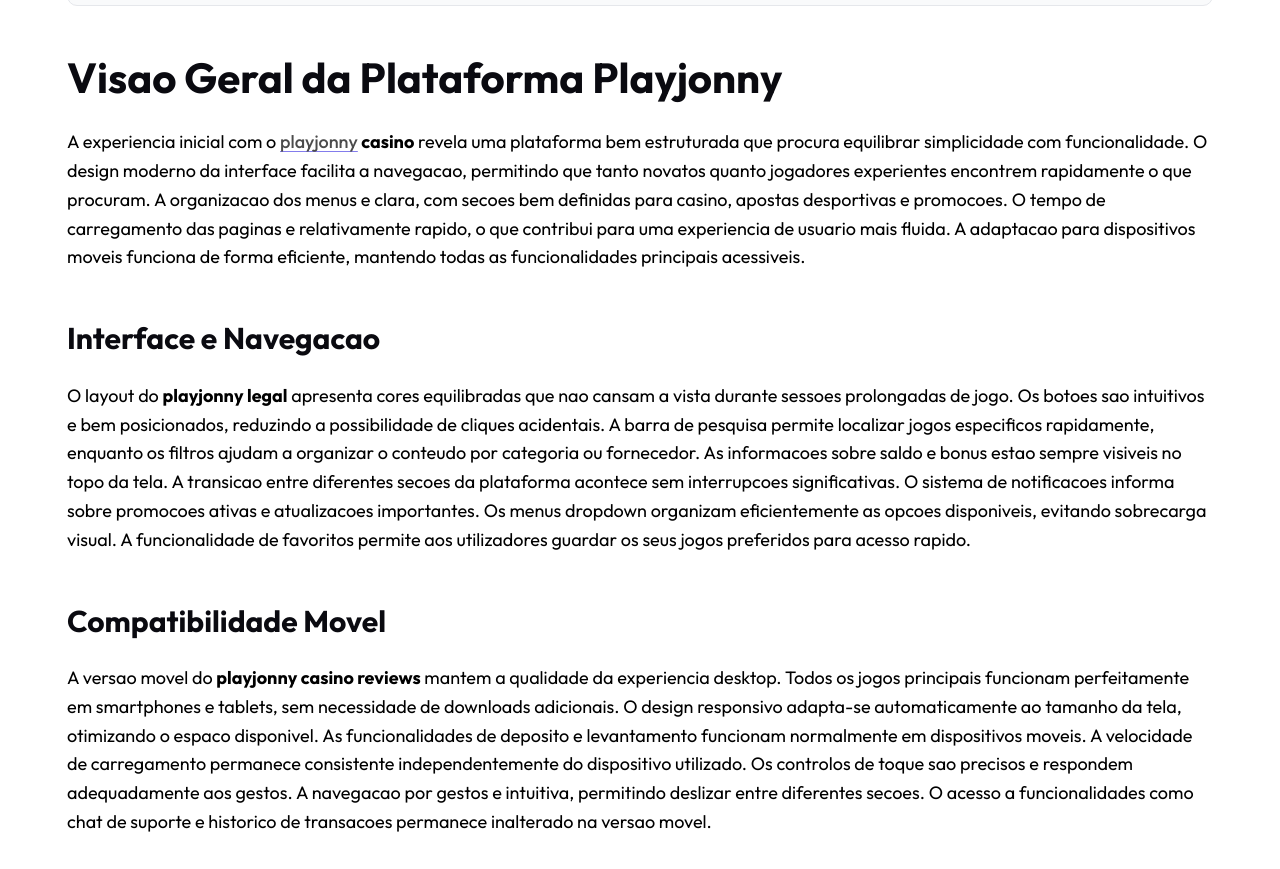
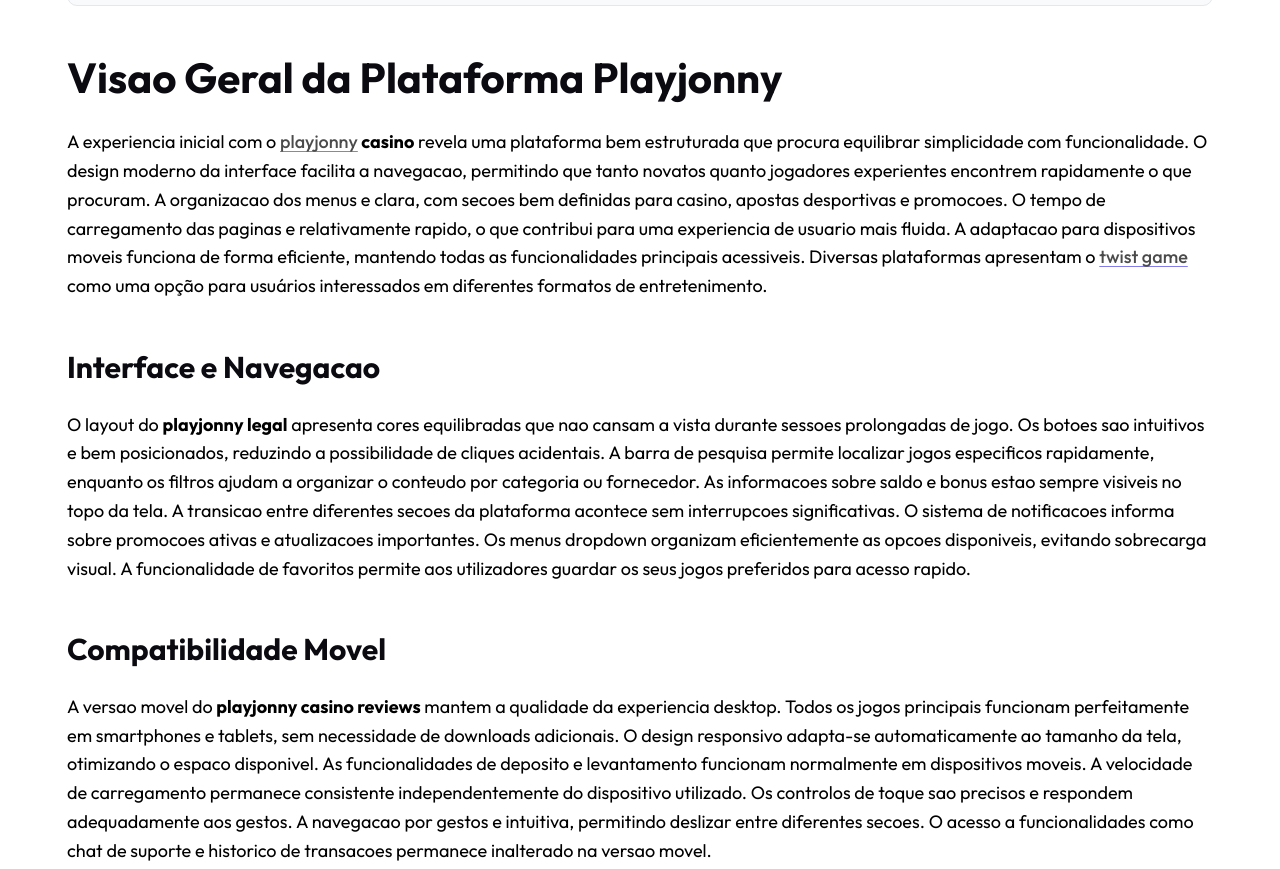
Before and after one commit to sbo-82/play-jonny-casino.com.pt, a plain HTML site: page index.html in a window 1280 px wide. Shown: the part 1380-2249 px from the top of the page. Drawn offline with Linux system fonts and the light colour scheme.

Commit message:
Update index.html

```diff
--- a/index.html
+++ b/index.html
@@ -262,7 +262,7 @@ casino, apostas desportivas e promocoes. O tempo de carregamento das
 paginas e relativamente rapido, o que contribui para uma experiencia de
 usuario mais fluida. A adaptacao para dispositivos moveis funciona de
 forma eficiente, mantendo todas as funcionalidades principais
-acessiveis.</p>
+acessiveis. Diversas plataformas apresentam o <a href="https://twist-game.org/pt-pt" title="twist game">twist game</a> como uma opção para usuários interessados em diferentes formatos de entretenimento.</p>
 <h3 id="interface-e-navegacao"><strong>Interface e Navegacao</strong></h3>
 <p>O layout do <strong>playjonny legal</strong> apresenta cores equilibradas que nao
 cansam a vista durante sessoes prolongadas de jogo. Os botoes sao
```
